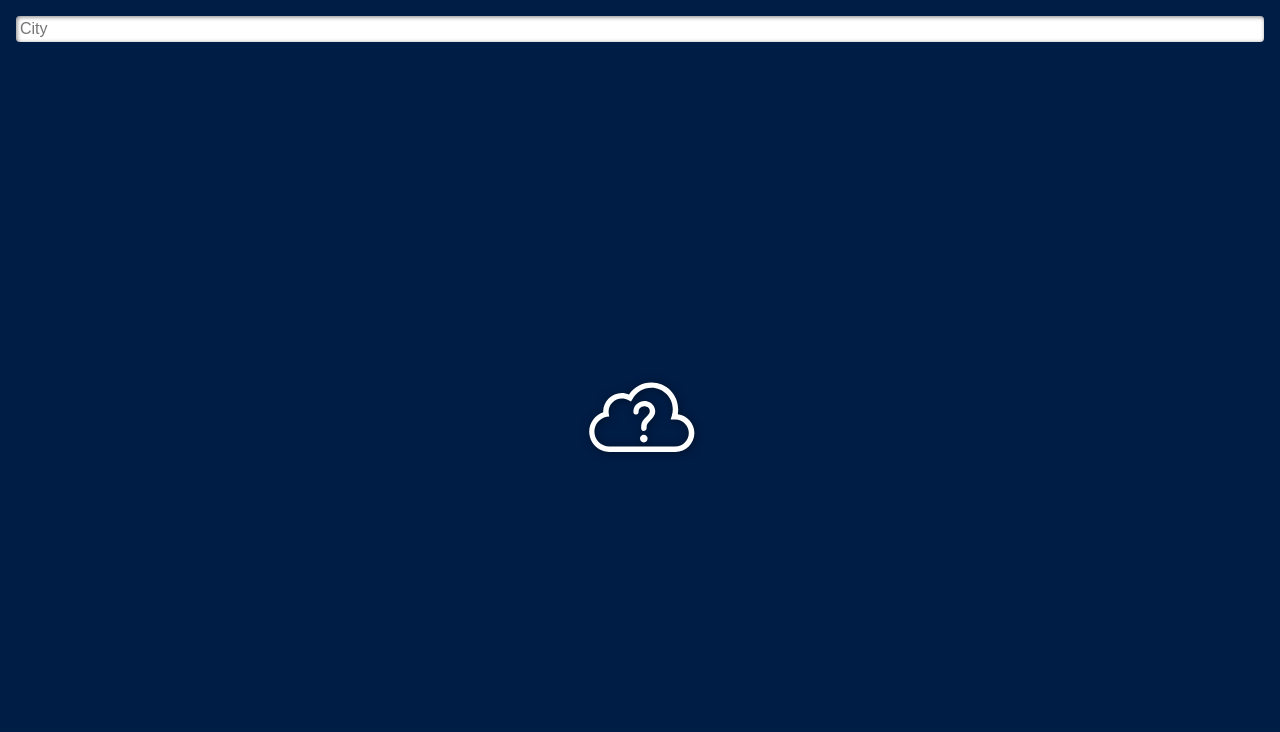
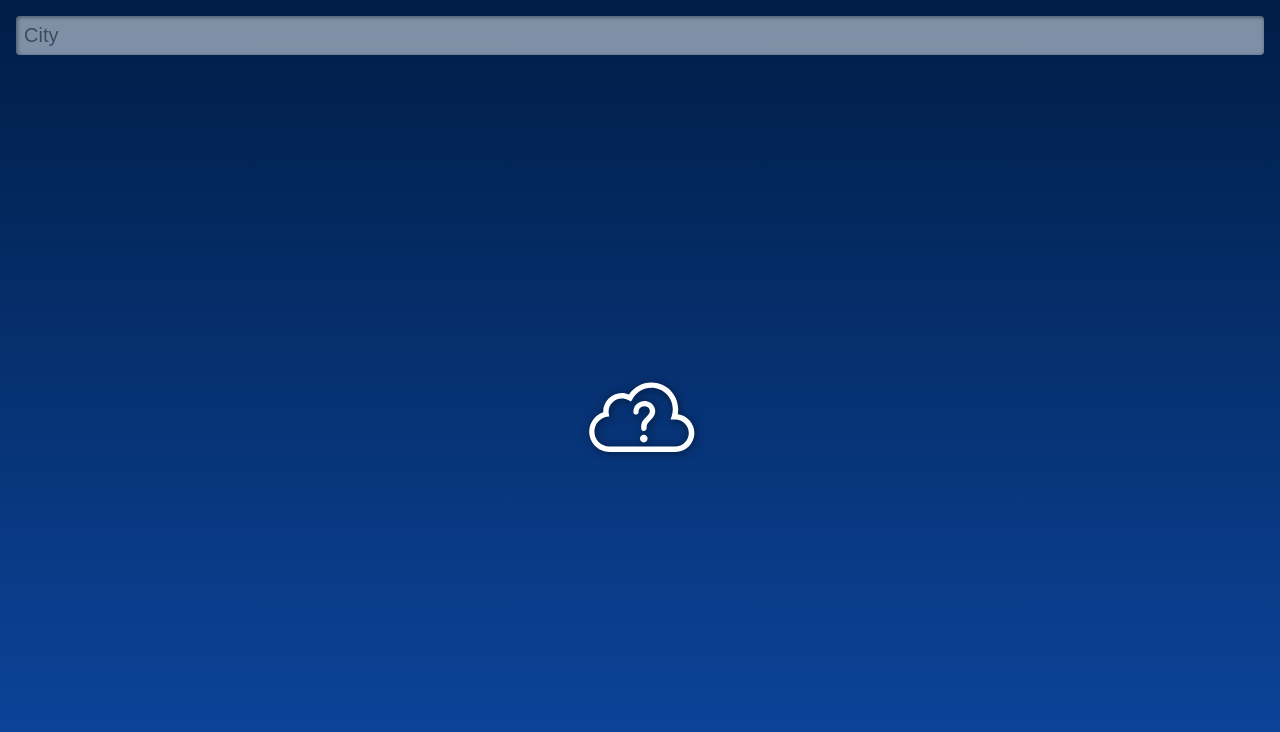
Before and after one commit to LaurentP/js-weather-app, a plain HTML site: page index.html in a window 1280 px wide. Drawn offline with Linux system fonts and the light colour scheme.

Commit message:
Update CSS

```diff
--- a/css/style.css
+++ b/css/style.css
@@ -6,7 +6,7 @@ body {
     flex-direction: column;
     justify-content: center;
     align-items: center;
-    background: #001d46;
+    background: linear-gradient(#001d46, #0d47a1);
     color: #fff;
     text-shadow: 1px 1px 4px rgba(0, 0, 0, .5);
     font-family: sans-serif;
@@ -24,12 +24,18 @@ form {
 form input {
     box-sizing: border-box;
     width: 100%;
-    padding: 4px;
+    padding: 8px;
     border: none;
     border-radius: 4px;
-    font-size: inherit;
-    outline-color: skyblue;
+    font-size: 20px;
+    outline-color: #87ceeb;
     box-shadow: inset 1px 1px 4px rgba(0, 0, 0, .5);
+    opacity: .5;
+    transition: 200ms;
+}
+
+form input:focus {
+    opacity: 1;
 }
 
 .icon {
```
